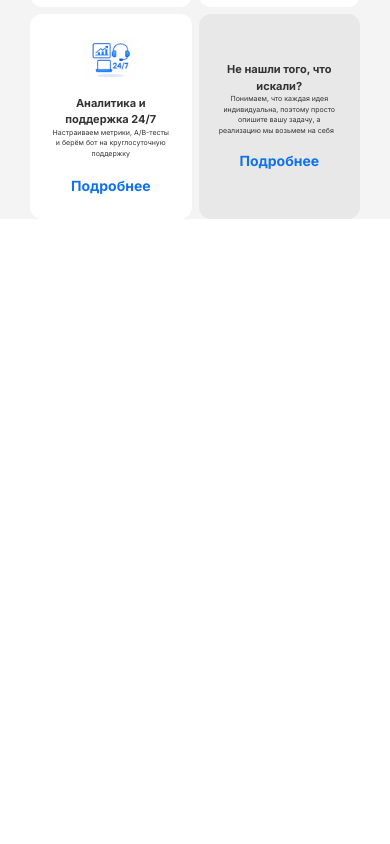
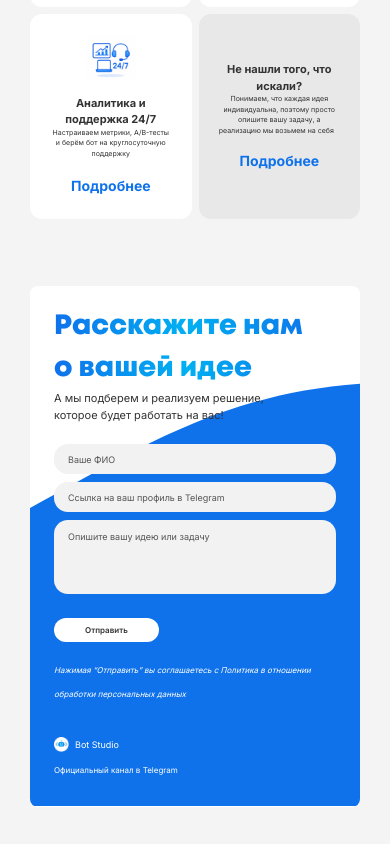
Before and after one commit to Davitmach/botStudio, a Next.js app: page / in a window 390 px wide. Shown: the part 1682-2526 px from the top of the page. Before the commit the page ends 1901 px from the top, so only its background shows below. Built offline with nearby package versions, Linux system fonts and the light colour scheme.

Commit message:
feat: add Mail component and update layout for improved user interaction

```diff
--- /dev/null
+++ b/app/components/mail.tsx
@@ -0,0 +1,40 @@
+export const Mail = ()=> {
+    return(
+        <div className="max-w-[2000px] w-full mx-auto">
+        <div className="mb-[55px] mail_container justify-between    relative flex  h-[544px] overflow-hidden bg-[#FFFFFF] rounded-[25px] py-[47px] px-[59px] mx-[58px] mt-[118px]">
+
+<svg className="absolute left-0 bottom-[-20px]  w-full  aspect-[1/.3]"   viewBox="0 0 1318 394" fill="none" xmlns="http://www.w3.org/2000/svg">
+<path d="M0 167.332V369C0 382.807 11.1929 394 25 394H1292.5C1306.31 394 1317.5 382.859 1317.5 369.052L1317.5 331.761C1317.5 258.928 1317.5 155.046 1317.5 138C1317.5 109.189 1240.5 0.499956 1111.5 0.5C880.41 0.500078 798.5 138 604.5 180C279.282 250.408 116.625 185.15 35.1896 145.406C18.7349 137.376 0 149.022 0 167.332Z" fill="#0F72EB"/>
+</svg>
+
+
+<div className="flex flex-col  h-full justify-between z-[9999999]">
+<div>
+    <div><h2 className="gradient text-[52px] text-white max-w-[495px] w-full font-[Mont] font-[900]">Расскажите нам
+    о вашей идее</h2></div>
+    <div><p className="text-[#333333] text-[23px] max-w-[440px] w-full ">А мы подберем и реализуем решение, которое будет работать на вас!</p></div>
+</div>
+<div className="flex flex-col gap-[8px] contacts">
+    <div className="flex items-center gap-[15px]">
+<img src="/bot.png" alt="" />
+        <h3 className="font-[400] text-[#FFFFFF] text-[21px]">Bot Studio </h3>
+    </div>
+    <div><span className="text-[#FFFFFF] text-[16px] ">Официальный канал в Telegram </span></div>
+</div>
+</div>
+
+
+<div className="z-[999999999]">
+    <div><h1 className="max-w-[498px] w-full font-[600] text-[#333333] text-[23px]">Свяжемся с вами, чтобы уточнить детали
+    вашей задумки</h1></div>
+    <div className="w-full mt-[13px]"><input className= "outline-none bg-[#F2F2F2] rounded-[30px] py-[19px] px-[29px] w-full" type="text" placeholder="Ваше ФИО" /></div>
+    <div className="w-full "><input className="mt-[14px] outline-none bg-[#F2F2F2] rounded-[30px] py-[19px] px-[29px] w-full" type="text" placeholder="Ссылка на ваш профиль в Telegram" /></div>
+    <div className=""><textarea  name="" className="mt-[13px] h-[136px] bg-[#F2F2F2] rounded-[30px] py-[19px] px-[29px] w-full resize-none outline-none" placeholder="Опишите вашу идею или задачу" id=""></textarea></div>
+    <div className=""><button className="mt-[32px] w-[184p] text-[#333333] font-[600] text-[14px] bg-[#FFFFFF] rounded-[20px] py-[9px] px-[31px]">Отправить</button></div>
+    <div className="mt-[13px]"><span className="italic text-[#FFFFFF] text-[10px]">Нажимая “Отправить” вы соглашаетесь с Политика в отношении обработки персональных данных</span></div>
+</div>
+
+        </div>
+        </div>
+    )
+}
--- a/app/components/posib.tsx
+++ b/app/components/posib.tsx
@@ -9,7 +9,7 @@ export const Posib = ()=> {
             <span className="gradient"> Bot Studio</span></h1>
             <p className="text-[#333333] text-[20px] w-full  ">Широкий спектр возможностей позволяет создавать индивидуальные решения для вас и вашего бизнеса</p>
         </div>
-        <div className="bg-white w-full justify-start  rounded-[12px] h-[247px] py-[22px] px-[20px] flex flex-col gap-[14px]">
+        <div className="bg-white w-full justify-start  rounded-[12px] h-full py-[22px] px-[20px] flex flex-col gap-[14px]">
         <div className="w-[82px] h-[73px] img"><img className="w-full h-full object-cover" src={'/posib1.png'}/></div>
         <div>
             <h1 className="font-[700] text-[#333333] text-[20px]">Индивидуальная разработка</h1>
@@ -17,7 +17,7 @@ export const Posib = ()=> {
         </div>
         <div><a href="" className="font-[700] text-[#0F72EB] text-[14px]">Подробнее</a></div>
         </div>
-        <div className="bg-white w-full justify-start  rounded-[12px] h-[247px] py-[22px] px-[20px] flex flex-col gap-[14px]">
+        <div className="bg-white w-full justify-start  rounded-[12px] h-full py-[22px] px-[20px] flex flex-col gap-[14px]">
         <div className="w-[82px] h-[73px] img"><img className="w-full h-full object-cover" src={'/posib3.png'}/></div>
         <div>
             <h1 className="font-[700] text-[#333333] text-[20px]">Интеграции с любыми сервисами</h1>
@@ -26,7 +26,7 @@ export const Posib = ()=> {
         </div>
         <div><a href="" className="font-[700] text-[#0F72EB] text-[14px]">Подробнее</a></div>
         </div>
-        <div className="bg-white w-full justify-start rounded-[12px] h-[247px] py-[22px] px-[20px] flex flex-col gap-[14px]">
+        <div className="bg-white w-full justify-start rounded-[12px] h-full py-[22px] px-[20px] flex flex-col gap-[14px]">
         <div className="w-[82px] h-[73px] img"><img className="w-full h-full object-cover" src={'/posib3.png'}/></div>
         <div>
             <h1 className="font-[700] text-[#333333] text-[20px]">AI-функции</h1>
@@ -34,7 +34,7 @@ export const Posib = ()=> {
         </div>
         <div><a href="" className="font-[700] text-[#0F72EB] text-[14px]">Подробнее</a></div>
         </div>
-        <div className="bg-white w-full justify-start rounded-[12px] h-[247px] py-[22px] px-[20px] flex flex-col gap-[14px]">
+        <div className="bg-white w-full justify-start rounded-[12px] h-full py-[22px] px-[20px] flex flex-col gap-[14px]">
         <div className="w-[82px] h-[73px] img"><img className="w-full h-full object-cover" src={'/posib4.png'}/></div>
         <div>
             <h1 className="font-[700] text-[#333333] text-[20px]">Конструкторы</h1>
@@ -42,7 +42,7 @@ export const Posib = ()=> {
         </div>
         <div><a href="" className="font-[700] text-[#0F72EB] text-[14px]">Подробнее</a></div>
         </div>
-        <div className="bg-white w-full justify-start rounded-[12px] h-[247px] py-[22px] px-[20px] flex flex-col gap-[14px]" >
+        <div className="bg-white w-full justify-start rounded-[12px] h-full py-[22px] px-[20px] flex flex-col gap-[14px]" >
         <div className="w-[82px] h-[73px] img"><img className="w-full h-full object-cover" src={'/posib5.png'}/></div>
         <div>
             <h1 className="font-[700] text-[#333333] text-[20px]">Аналитика и поддержка 24/7</h1>
--- a/app/global.css
+++ b/app/global.css
@@ -30,7 +30,7 @@
 }
 ::-webkit-scrollbar {
   width: 5.32px;
-  height: 6.32px;
+  height: 4.32px;
 }
 
 ::-webkit-scrollbar-track {
@@ -100,6 +100,9 @@ header .btn {
   }
   .banner_container {
     padding: 67px 30px;
+  }
+  .mail_container {
+    margin: 67px 30px;
   }
   .posib_container {
     padding: 0px 30px;
@@ -215,7 +218,7 @@ header a {
     width: 150px;
     }
     .posib_container >div:last-child  {
-      grid-template-columns: repeat(2,minmax(152px,1fr));
+      grid-template-columns: repeat(2,minmax(100px,1fr));
       grid-template-rows:repeat(3,minmax(147px,1fr)) ;
       gap: 7px  ;
     }
@@ -276,3 +279,137 @@ header a {
    }
 
 }
+
+.mail_container svg {
+  bottom: -30%;
+}
+@media (max-width:1711px) {
+  .mail_container svg {
+    bottom: -20%;
+  }
+}
+@media (max-width:1461px) {
+  .mail_container svg {
+    bottom: -10%;
+  }
+}
+@media (max-width:1323px) {
+  .mail_container svg {
+    bottom: 0%;
+  }
+}
+
+.mail_container input::placeholder,textarea::placeholder {
+  color: #555555;
+  font-size: 15px;
+
+}
+@media (max-width:1295px) {
+  .mail_container {
+    flex-direction: column;
+    height: auto;
+    position: relative;
+    padding-bottom: 104px;
+    padding-inline: 24px;
+    padding-top: 20px;
+    border-radius: 8px;
+  }
+  .mail_container h2 {
+    font-size: 28px;
+    max-width: 265px;
+  }
+  .mail_container p {
+    font-size: 11px;
+    max-width: 245px;
+  }
+  .mail_container button {
+    font-size: 8px;
+    margin-top: 18px;
+    padding: 6px 31px;
+  }
+  .mail_container input{
+    padding: 10px 14px;
+    height: 30px;
+    font-size: 10px;
+    border-radius: 14px;
+    margin-top: 8px;
+  }
+  .mail_container span {
+    font-size: 8px;
+  }
+  .mail_container h3{
+  font-size: 9px;
+  }
+  .mail_container img {
+    width: 15px;
+    height: 15px;
+  }
+  .mail_container .contacts {
+    gap: 3px;
+  }
+  .mail_container .contacts>div:first-child {
+    gap: 6px;
+  }
+  .mail_container textarea{
+    padding: 10px 14px;
+    height: 74px;
+    font-size: 10px;
+    border-radius: 14px;
+    margin-top: 8px;
+  }
+  .mail_container input::placeholder,textarea::placeholder {
+    font-size: 9px;
+  }
+  .mail_container h1 {
+    display: none;
+  }
+  .mail_container .contacts {
+    position: absolute;
+    bottom: 28px;
+  }
+  .mail_container svg {
+    bottom:0;
+    width: 200%;
+    left: -70%;
+  }
+}
+@media (max-width:843px) {
+
+  .mail_container svg {
+    bottom: 0;
+    width: 250%;
+    left: -100%;
+  }
+}
+@media (max-width:743px) {
+
+  .mail_container svg {
+    bottom: 0;
+    width: 280%;
+    left: -130%;
+  }
+}
+@media (max-width:655px) {
+
+  .mail_container svg {
+    bottom: 0;
+    width: 300%;
+    left: -160%;
+  }
+}
+@media (max-width:569px) {
+
+  .mail_container svg {
+    bottom: 0;
+    width: 300%;
+    left: -150%;
+  }
+}
+@media (max-width:449px) {
+
+  .mail_container svg {
+    bottom: 0;
+    width: 430%;
+    left: -250%;
+  }
+}
--- a/app/page.tsx
+++ b/app/page.tsx
@@ -1,17 +1,18 @@
 import { Banner } from "./components/banner";
 import { Header } from "./components/header";
+import { Mail } from "./components/mail";
 import { Posib } from "./components/posib";
 import { Project } from "./components/project";
 
 
 export default function Home() {
   return (
-    <div className="relative  w-full mx-auto overflow-hidden  ">
+    <div className="relative  w-full mx-auto overflow-hidden scroll-smooth ">
 <Header/>
 <Banner/>
 <Project/>
 <Posib/>
-
+<Mail/>
 <div className="bg-[#F4F4F4] w-full absolute h-[4000px] left-0 bottom-0 z-[-1]"></div>
     </div>
   );
```
Also changed, not shown: public/bot.png (added).
